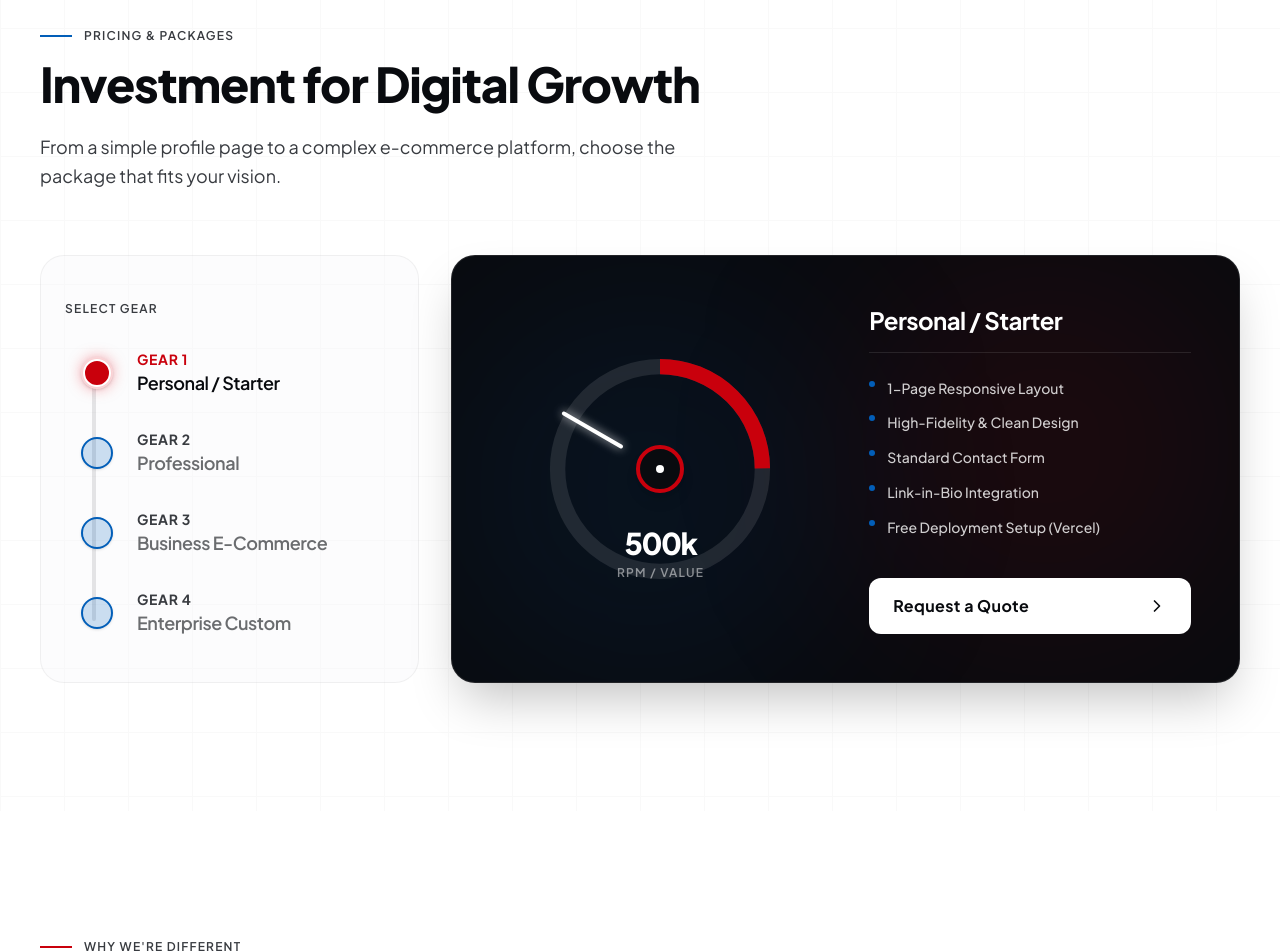
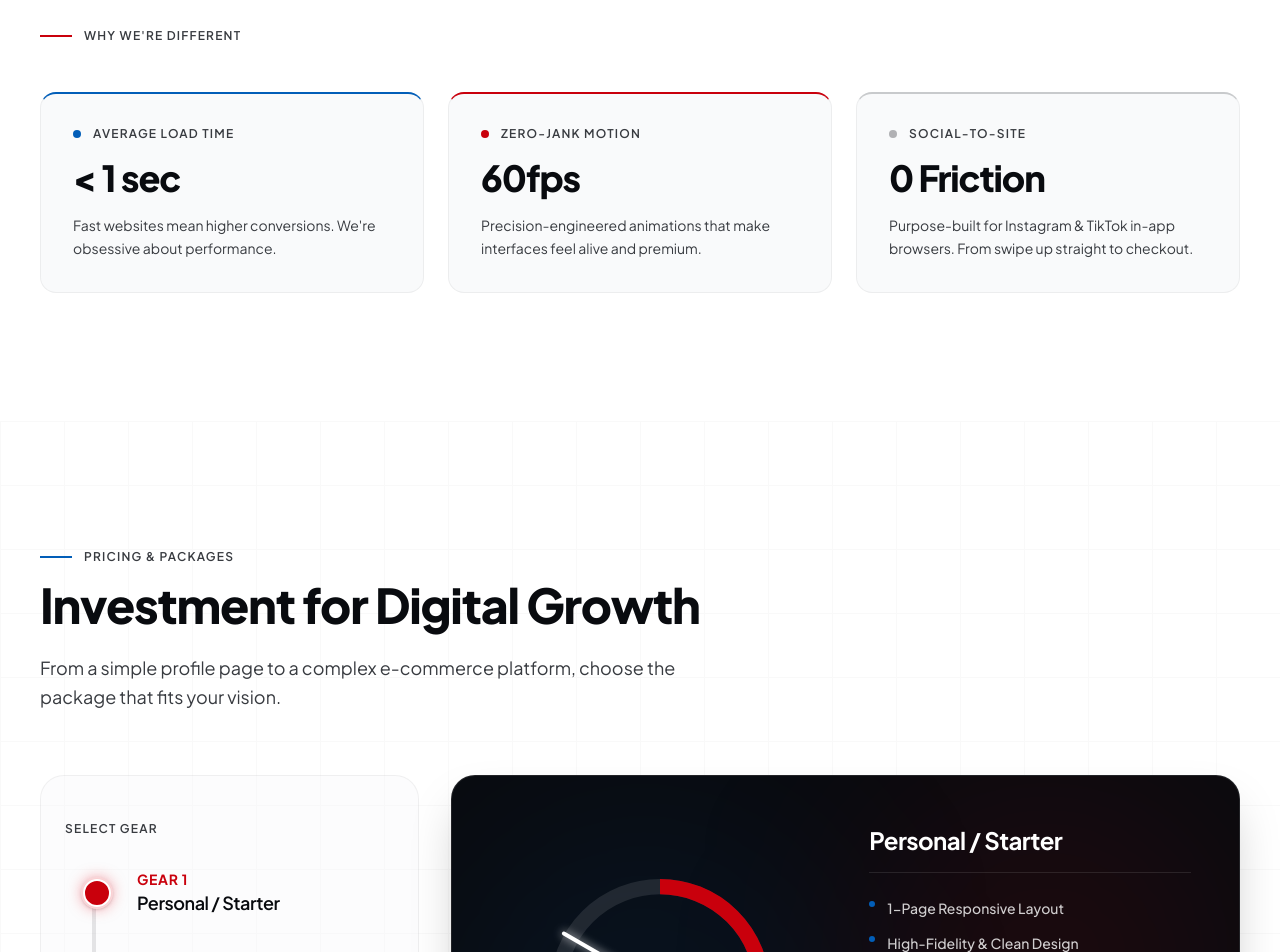
Before and after one commit to Dhaafin/deck, a Next.js app: page /en in a window 1280 px wide. Shown: the part 900-1852 px from the top of the page. Built offline with nearby package versions, Linux system fonts and the light colour scheme.

Commit message:
feat: reposition ValuePropsSection below Hero

```diff
--- a/src/app/[lang]/page.tsx
+++ b/src/app/[lang]/page.tsx
@@ -22,8 +22,8 @@ export default async function Home({
   return (
     <>
       <HeroSection dictionary={dict.hero} lang={lang as "id" | "en"} />
+      <ValuePropsSection dictionary={dict.values} />
       <PricingSection dictionary={dict.pricing} />
-      <ValuePropsSection dictionary={dict.values} />
       <ProcessSection dictionary={dict.process} />
       <QuoteSection dictionary={dict.quote} />
       <Footer dictionary={dict.footer} lang={lang as "id" | "en"} />
```
Also changed, not shown: 1 other file (tests, documents, lock files or other folders).
